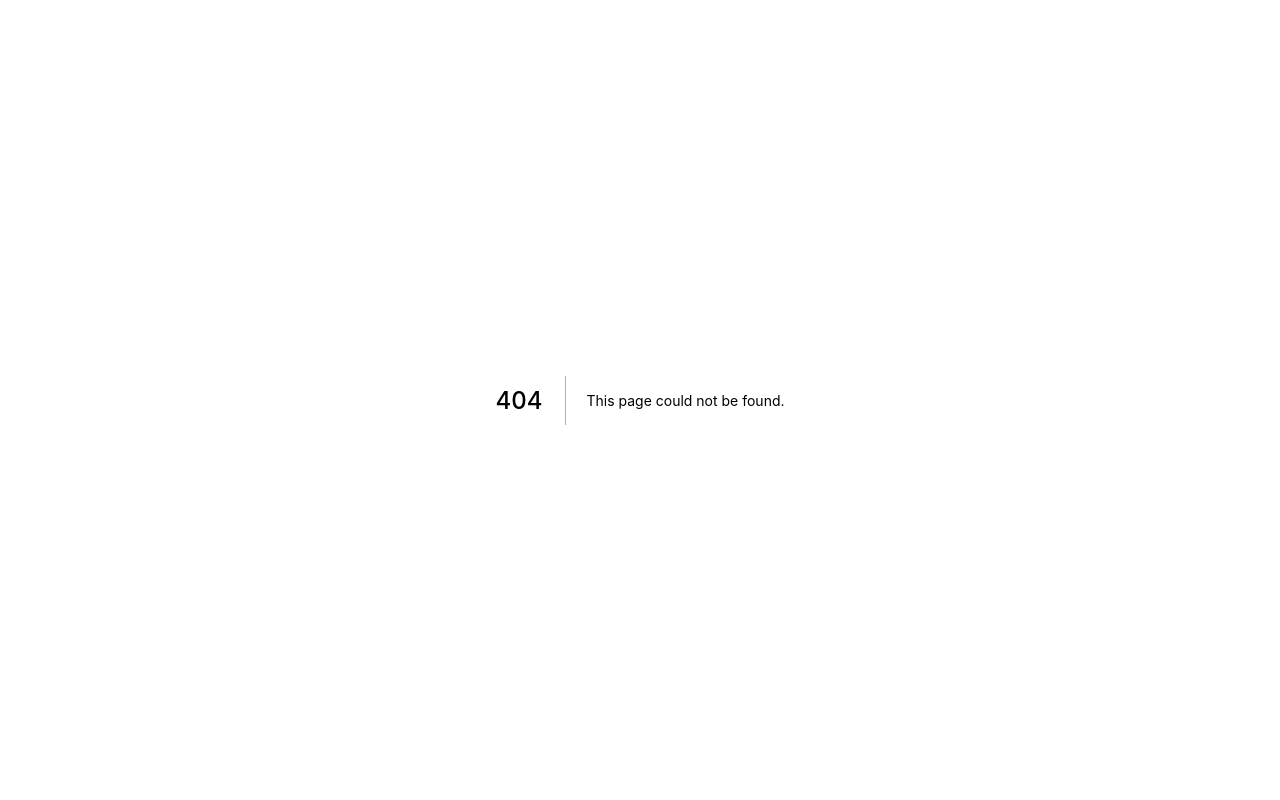
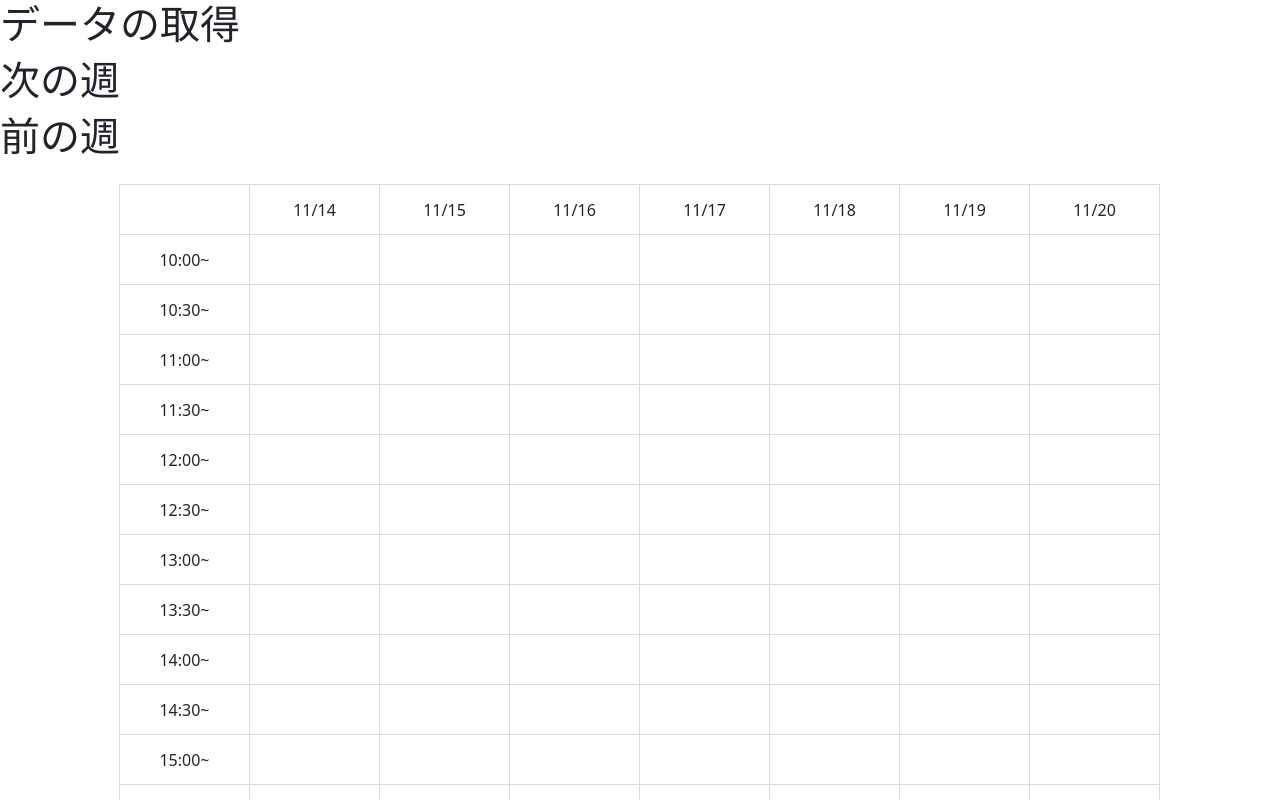
Before and after one commit to yuzuki-aritomo/ReserveTaskFrontend, a Next.js app in the folder next-app/: page /receptions in a window 1280 px wide. Before the commit this address had no page. Shown: the top 800 px of the page. Built offline with nearby package versions, Linux system fonts and the light colour scheme.

Commit message:
add: componentsに分解

```diff
--- a/next-app/src/components/calendar_week/CalWeek.tsx
+++ b/next-app/src/components/calendar_week/WeekCalendar.tsx
@@ -12,7 +12,6 @@ const CalTime: FC<CalTimeProps> = (props) => {
   dt.setHours(Number(time.split(":")[0]))
   dt.setMinutes(Number(time.split(":")[1]))
   const dt_ISOS = dt.toISOString()
-
   const receptions = useContext(ReceptionContext)
   if (receptions.some(r => r.start===dt_ISOS && r.reserved)){
     return(
@@ -33,6 +32,7 @@ const CalTime: FC<CalTimeProps> = (props) => {
     </div>
   )
 }
+
 
 type CalDayProps = {
   titleFlag: boolean,
@@ -75,6 +75,7 @@ const CalDay: FC<CalDayProps> = ( props ) => {
   )
 }
 
+
 type CalWeekProps = {
   weekDays: string[],
 }
@@ -107,18 +108,10 @@ interface ReceptionData {
 }
 const ReceptionContext = createContext<ReceptionData[]>([])
 
-const Cal: FC = () => {
-  const [ receptions, setReceptions] = useState<ReceptionData[]>([])
-  const getReceptionData = () => {
-    const d: ReceptionData = {
-      id: 1,
-      start: new Date("2021-11-25T13:00:00+09:00").toISOString(),
-      user_name: "test",
-      reserved: true
-    }
-    const l: ReceptionData[] = [d]
-    setReceptions(l)
-  }
+type WeekCalendarProps = {
+  receptions: ReceptionData[]
+}
+const WeekCalendar: FC<WeekCalendarProps> = (props) => {
   //今日を含む直近の一週間の日付をweekDaysに保存
   const today = new Date()
   var weekDays: string[] = Array(7)
@@ -127,6 +120,7 @@ const Cal: FC = () => {
     dt.setDate(today.getDate() + (i - today.getDay()));
     weekDays[i] = dt.toISOString();
   }
+  //日付変更
   const [week, setWeek] = useState<string[]>(weekDays)
   const toNextWeek = () => {
     changeWeek(true)
@@ -147,15 +141,13 @@ const Cal: FC = () => {
   }
   return(
     <div>
-      <ReceptionContext.Provider value={ receptions }>
+      <ReceptionContext.Provider value={ props.receptions }>
         <h1 onClick={ toNextWeek }>次の週</h1>
         <h1 onClick={ toPrevWeek }>前の週</h1>
-        <h1 onClick={ getReceptionData }>データの取得</h1>
         <CalWeek weekDays={ week } />
       </ReceptionContext.Provider>
     </div>
   )
 }
 
-
-export default Cal
+export default WeekCalendar
--- /dev/null
+++ b/next-app/src/pages/receptions/index.tsx
@@ -0,0 +1,33 @@
+import type { NextPage } from 'next'
+import { useState, createContext } from 'react'
+import WeekCalendar from 'src/components/calendar_week/WeekCalendar'
+
+interface ReceptionData {
+  id: number;
+  start: string;
+  user_name: string;
+  reserved: boolean;
+}
+
+const ReceptionsPage: NextPage = () => {
+
+  const [ receptions, setReceptions] = useState<ReceptionData[]>([])
+  const getReceptionData = () => {
+    const d: ReceptionData = {
+      id: 1,
+      start: new Date("2021-11-25T13:00:00+09:00").toISOString(),
+      user_name: "test",
+      reserved: true
+    }
+    const l: ReceptionData[] = [d]
+    setReceptions(l)
+  }
+  return(
+    <div>
+      <h1 onClick={ getReceptionData }>データの取得</h1>
+      <WeekCalendar receptions={ receptions } />
+    </div>
+  )
+}
+
+export default ReceptionsPage
```
Also changed, not shown: next-app/src/pages/cal_week/index.tsx (deleted, +0 -13 lines).
